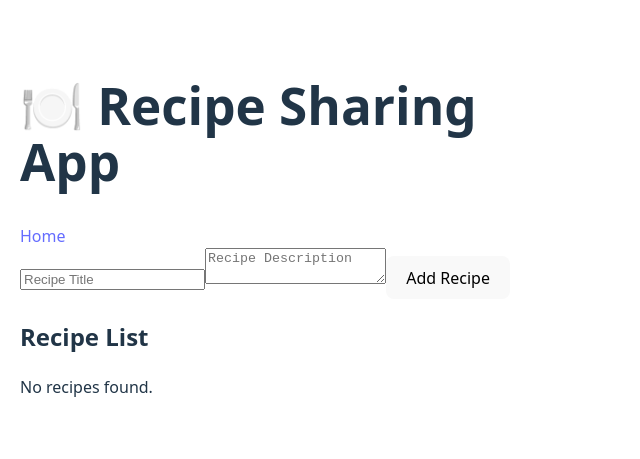
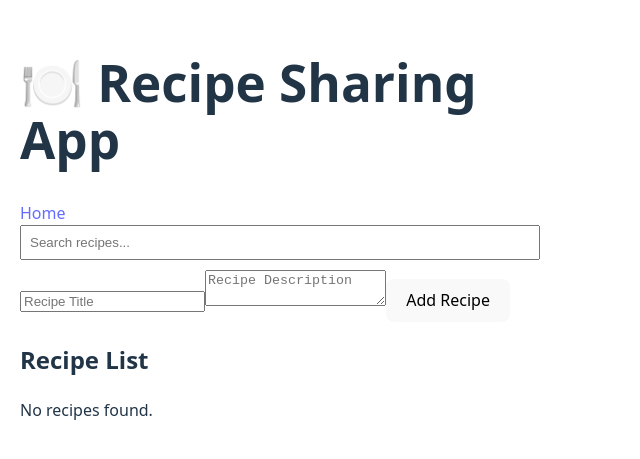
Before and after one commit to Dagi2212/alx-fe-reactjs, a React (Vite) app in the folder recipe-sharing-app/: page / in a window 1280 px wide. Shown: the part 171-630 px from the top of the page, without its empty margins (0-640 px from the left). Built offline with nearby package versions, Linux system fonts and the light colour scheme.

Commit message:
Update App.jsx

```diff
--- a/recipe-sharing-app/src/App.jsx
+++ b/recipe-sharing-app/src/App.jsx
@@ -2,19 +2,19 @@ import { BrowserRouter as Router, Routes, Route, Link } from 'react-router-dom';
 import AddRecipeForm from './components/AddRecipeForm';
 import RecipeList from './components/RecipeList';
 import RecipeDetails from './components/RecipeDetails';
+import SearchBar from './components/SearchBar';
 
 function App() {
   return (
     <Router>
       <div style={{ width: '500px', margin: '0 auto', padding: '20px' }}>
         <h1>🍽️ Recipe Sharing App</h1>
-        <nav>
-          <Link to="/">Home</Link>
-        </nav>
+        <nav><Link to="/">Home</Link></nav>
 
         <Routes>
           <Route path="/" element={
             <>
+              <SearchBar />
               <AddRecipeForm />
               <RecipeList />
             </>
```
